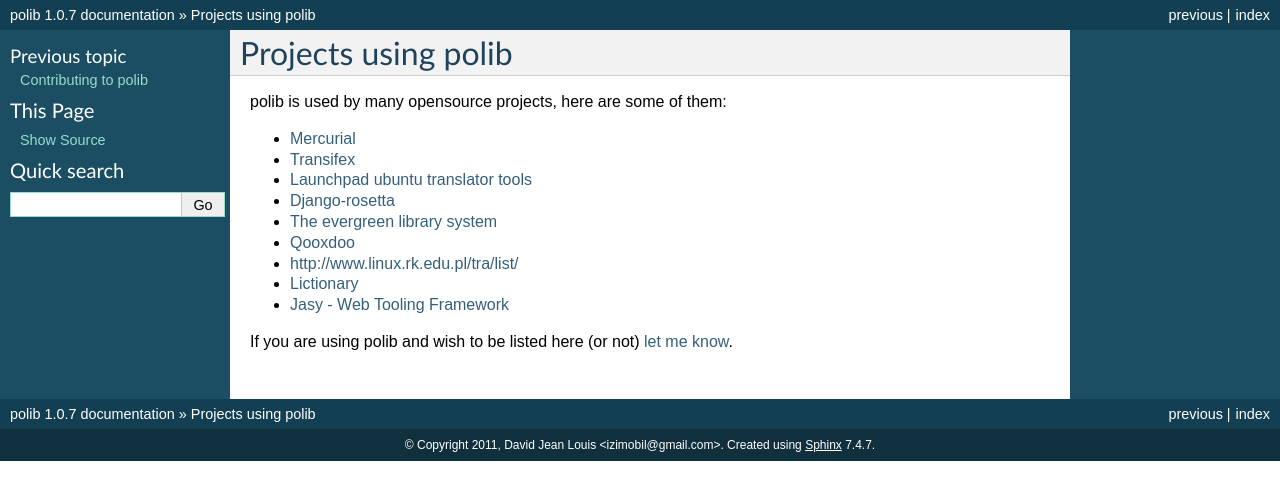
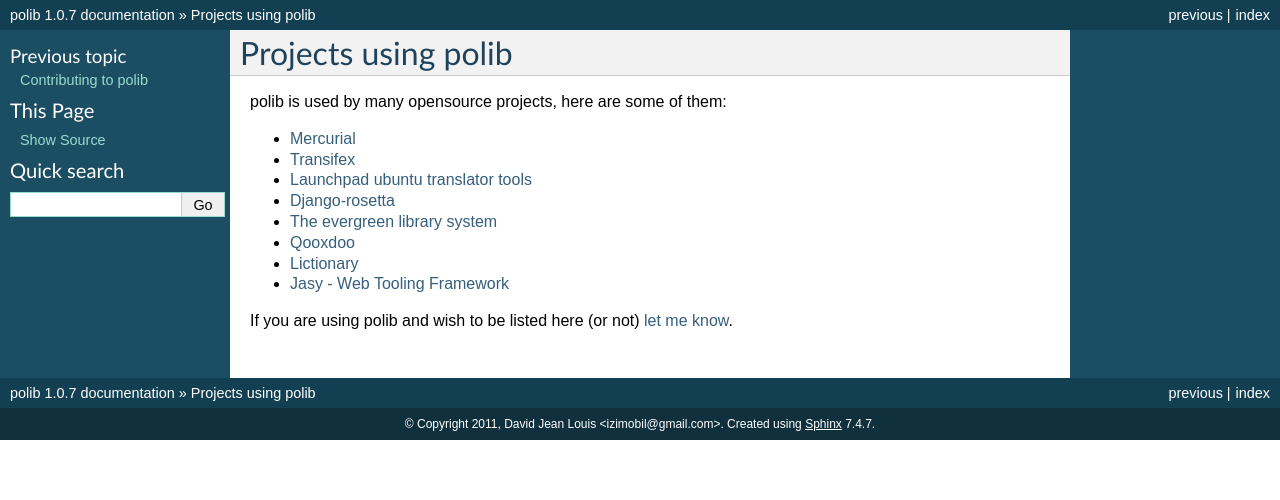
Before and after one commit to jwilk-mirrors/python-polib, a Sphinx documentation site: the page built from docs/projects.rst, in a window 1280 px wide. Shown: the top 500 px of the page. Built offline with Sphinx 7.4.7, drawn with Linux system fonts in a browser that asks for light colours.

Commit message:
projects.rst - remove dead link
--HG--
branch : techtonik/projectsrst-remove-dead-link-1444405542312

```diff
--- a/docs/projects.rst
+++ b/docs/projects.rst
@@ -11,7 +11,6 @@
 * `Django-rosetta <http://code.google.com/p/django-rosetta/>`_
 * `The evergreen library system <http://www.open-ils.org/>`_
 * `Qooxdoo <http://qooxdoo.org/>`_
-* `<http://www.linux.rk.edu.pl/tra/list/>`_
 * `Lictionary <http://www.lictionary.in/>`_
 * `Jasy - Web Tooling Framework <https://github.com/sebastian-software/jasy>`_
 
```
